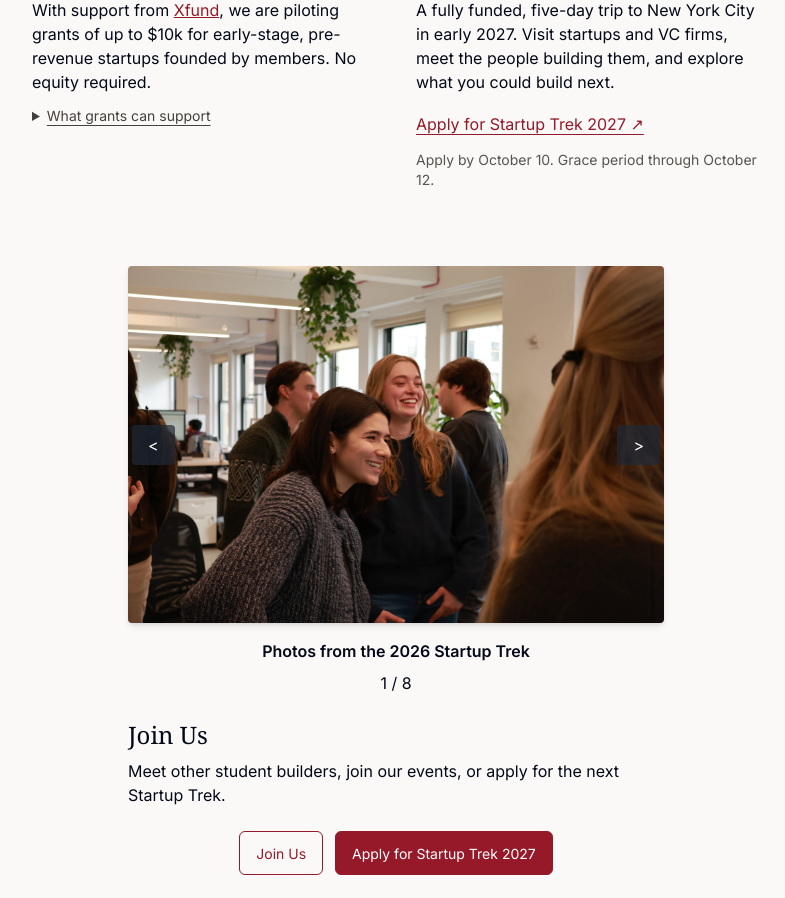
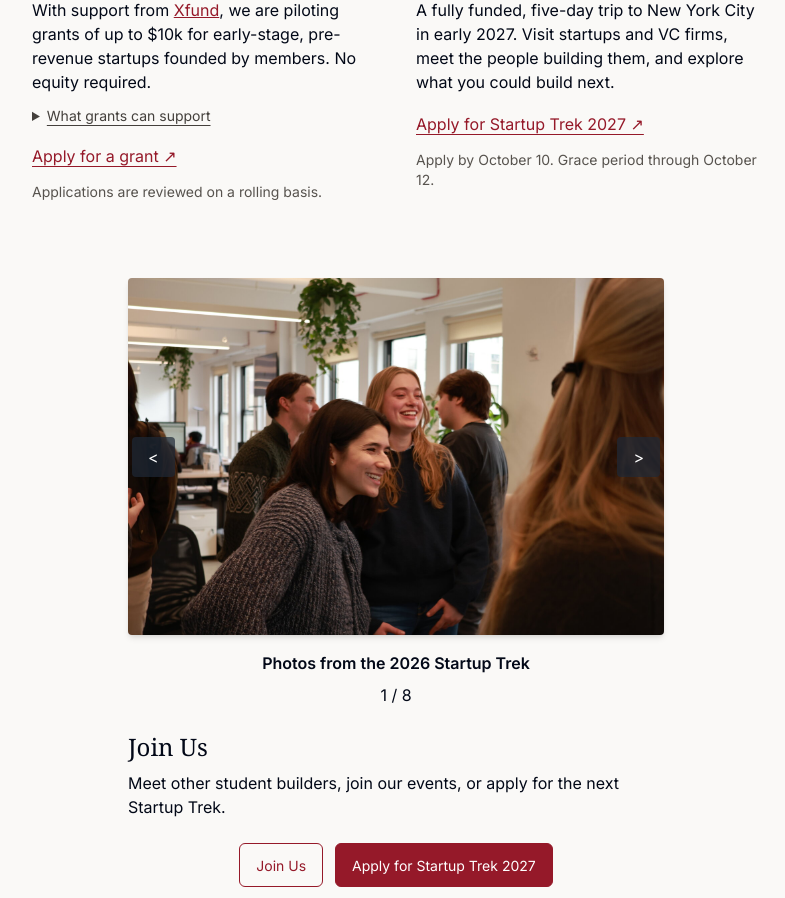
Before and after one commit to harvardstartups/harvardstartups, a Next.js app: page / in a window 1280 px wide. Shown: the part 3780-4678 px from the top of the page, without its empty margins (244-1029 px from the left). Built offline with nearby package versions, Linux system fonts and the light colour scheme.

Commit message:
Restore original grant application and audit homepage calls to action

```diff
--- a/app/page.tsx
+++ b/app/page.tsx
@@ -3,7 +3,7 @@
 import { ReliableImage as Image } from "@/components/ReliableImage";
 import { useState } from "react";
 import { JoinActions } from "@/components/JoinActions";
-import { TREK_APPLICATION_URL } from "@/lib/links";
+import { GRANT_APPLICATION_URL, TREK_APPLICATION_URL } from "@/lib/links";
 import { HeroBeforeAfter } from "@/components/HeroBeforeAfter";
 import { SpotlightImages } from "@/components/SpotlightImages";
 import { heroStories } from "@/lib/hero-stories";
@@ -111,6 +111,8 @@ export default function Home() {
               <summary className="cursor-pointer underline underline-offset-4">What grants can support</summary>
               <p className="mt-2">Selected companies can use funds at their discretion for early experimentation, including hardware, model and API costs, legal setup, and advertising.</p>
             </details>
+            <a href={GRANT_APPLICATION_URL} target="_blank" rel="noopener noreferrer" className="inline-flex items-center min-h-11 mt-2 underline underline-offset-4">Apply for a grant ↗</a>
+            <p className="text-sm text-stone-600 mt-1">Applications are reviewed on a rolling basis.</p>
           </article>
           <article className="border-t border-stone-300 pt-4">
             <h3 className="font-serif text-xl mb-2">Startup Trek</h3>
--- a/lib/links.ts
+++ b/lib/links.ts
@@ -1,2 +1,3 @@
 export const JOIN_FORM_URL = "https://forms.gle/QaEMsb7BAGcBN81y7";
 export const TREK_APPLICATION_URL = "https://forms.gle/RNeYjCcGo6ZUrK1h9";
+export const GRANT_APPLICATION_URL = "https://forms.gle/fotq1aWRD9hbEK7B7";
```
Also changed, not shown: 1 other file (tests, documents, lock files or other folders).
